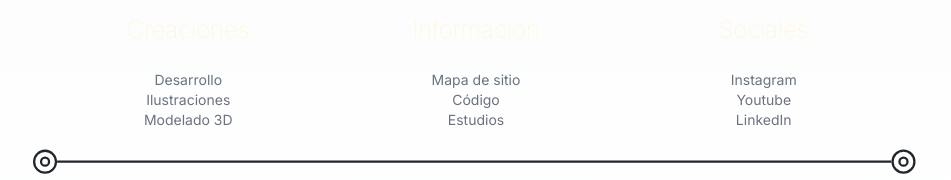
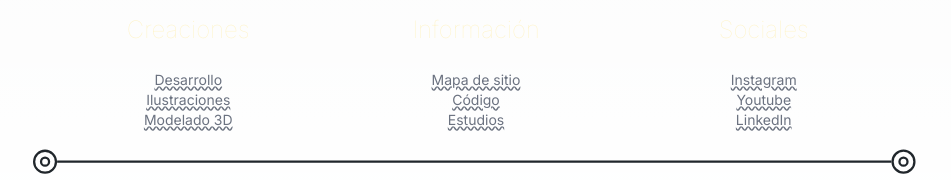
Before and after one commit to GRAMAPHENIA/EXPONENTE, a Next.js app: page / in a window 1280 px wide. Shown: the part 3568-3748 px from the top of the page, without its empty margins (164-1115 px from the left). Built offline with nearby package versions, Linux system fonts and the light colour scheme.

Commit message:
plus-mods

```diff
--- a/src/components/Footer.jsx
+++ b/src/components/Footer.jsx
@@ -41,7 +41,7 @@ const Footer = () => {
               {section.items.map((item, itemIndex) => (
                 <li
                   key={itemIndex}
-                  className="text-gray-500 text-sm font-normal hover:text-gray-50 cursor-pointer"
+                  className="text-gray-500 text-sm font-normal hover:text-gray-300 cursor-pointer underline underline-offset-1 decoration-wavy decoration-gray-500 hover:decoration-amber-100 "
                 >
                   {item}
                 </li>
```
